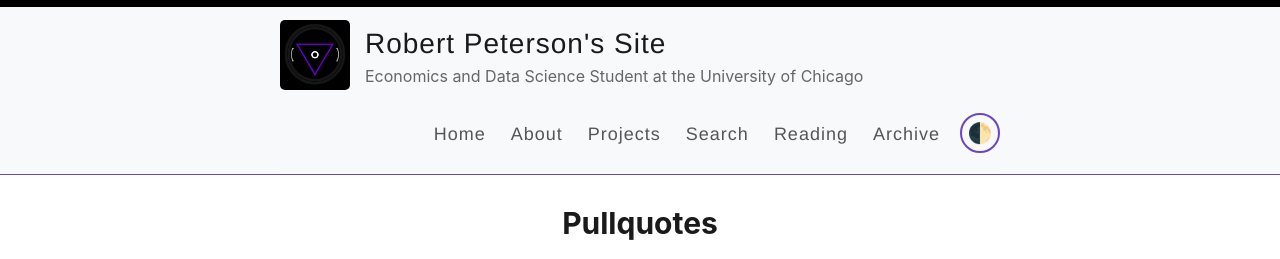
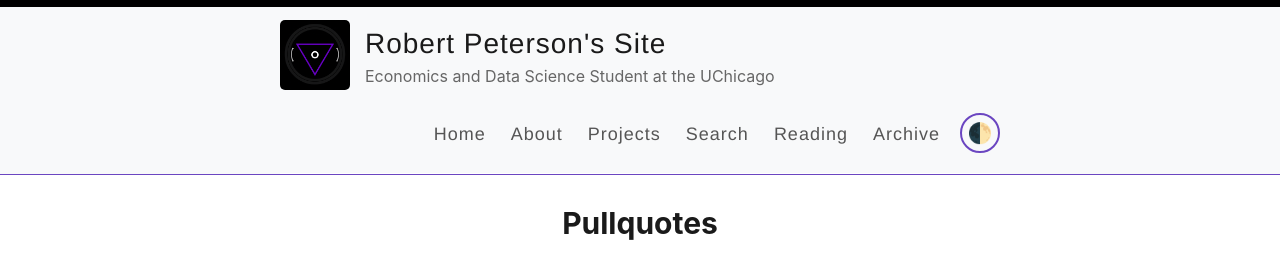
Before and after one commit to RobfPeterson/RobfPeterson.github.io, a Jekyll site: the page built from index.html, in a window 1280 px wide. Shown: the top 259 px of the page. Built offline with Jekyll 4.4.1, drawn with Linux system fonts in a browser that asks for light colours; some web fonts are replaced; the list of posts is cut into pages by our own code.

Commit message:
Update _config.yml

```diff
--- a/_config.yml
+++ b/_config.yml
@@ -9,7 +9,7 @@ name: Robert Peterson's Site
 author: Robert Peterson
 
 # Short bio or description (displayed in the header)
-description: Economics and Data Science Student at the University of Chicago
+description: Economics and Data Science Student at the UChicago
 
 # URL of your avatar or profile pic (you could use your GitHub profile pic)
 avatar: /images/samaritan-modified.png
```
